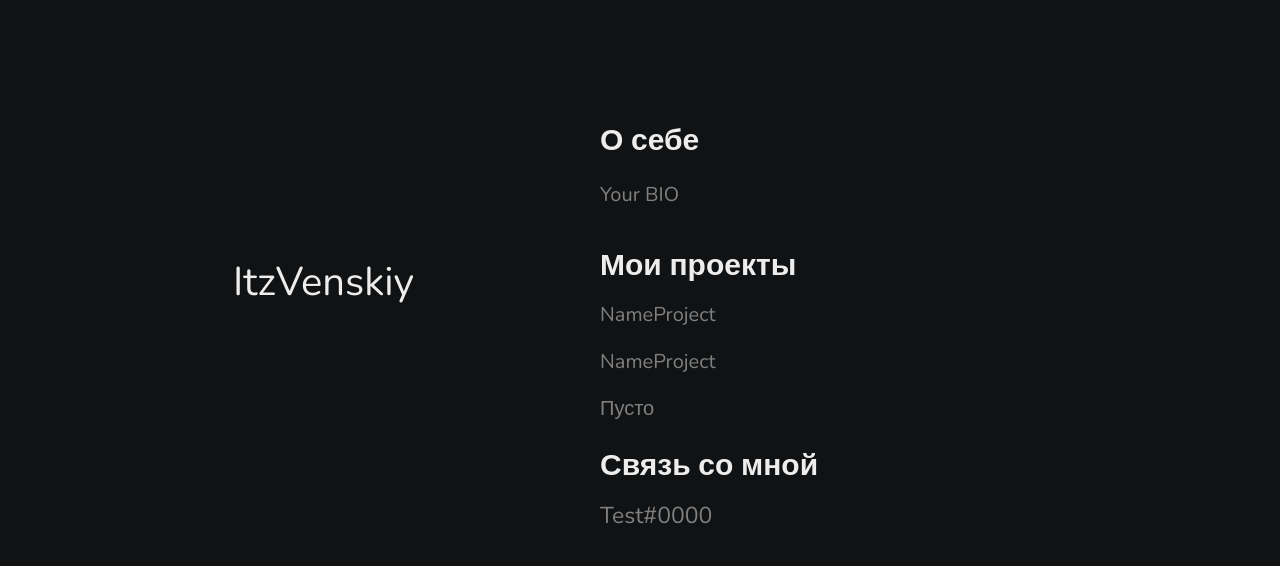
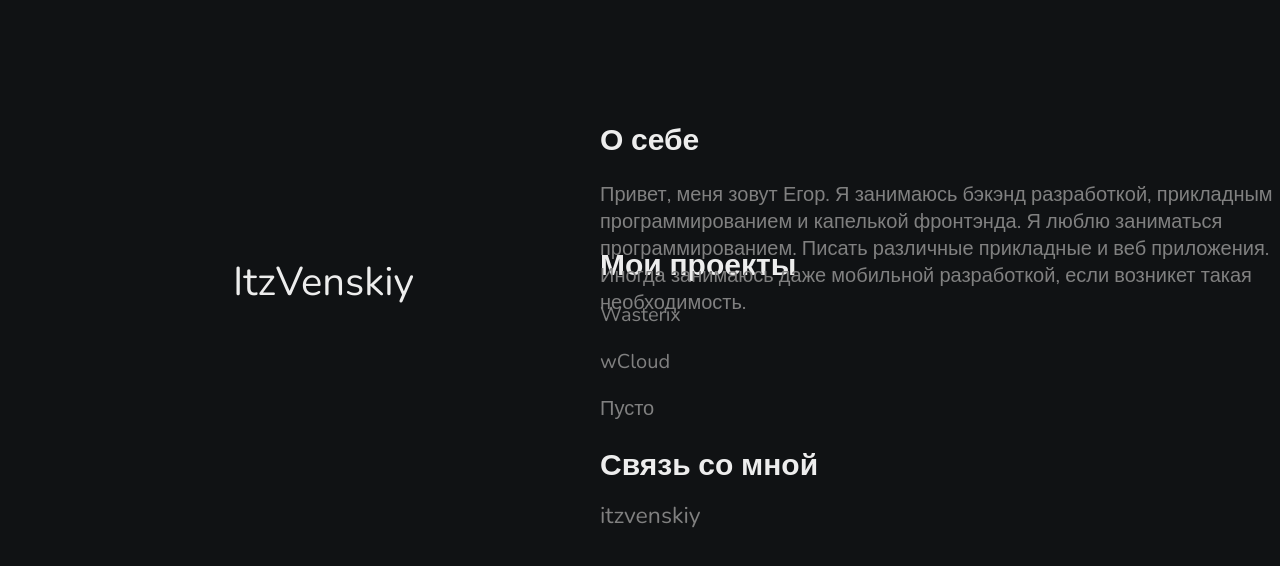
Before and after one commit to ItzVenskiy/ItzVenskiy.github.io, a plain HTML site: page index.html in a window 1280 px wide. Shown: the top 566 px of the page. Drawn offline with nearby package versions, Linux system fonts and the light colour scheme.

Commit message:
Update index.html

```diff
--- a/index.html
+++ b/index.html
@@ -17,21 +17,21 @@
     <div class="ProjectText">
         <h1>Мои проекты</h1>
         <div class="Project">
-            <a target="_blank" href="https://dsc.gg/link">NameProject</a>
-            <a target="_blank" href="https://dsc.gg/link">NameProject</a>
+            <a target="_blank" href="https://dsc.gg/wasterix">Wasterix</a>
+            <a target="_blank" href="https://billing.wcloud.net">wCloud</a>
             <a>Пусто</a>
         </div>
     </div>
     <div class="Bio">
         <h1>О себе</h1>
         <div class="BioTwo">
-            <p>Your BIO</p>
+            <p>Привет, меня зовут Егор. Я занимаюсь бэкэнд разработкой, прикладным программированием и капелькой фронтэнда. Я люблю заниматься программированием. Писать различные прикладные и веб приложения. Иногда занимаюсь даже мобильной разработкой, если возникет такая необходимость.</p>
         </div>
     </div>
     <div class="InfoText">
         <h1>Связь со мной</h1>
         <div class="DiscordInfo">
-            <a target="_blank" href="https://discord.com/channels/@me/DiscordID">Test#0000</a>
+            <a target="_blank" href="https://discord.com/channels/@me/1009786410695405690">itzvenskiy</a>
         </div>
     </div>
 </body>
```
